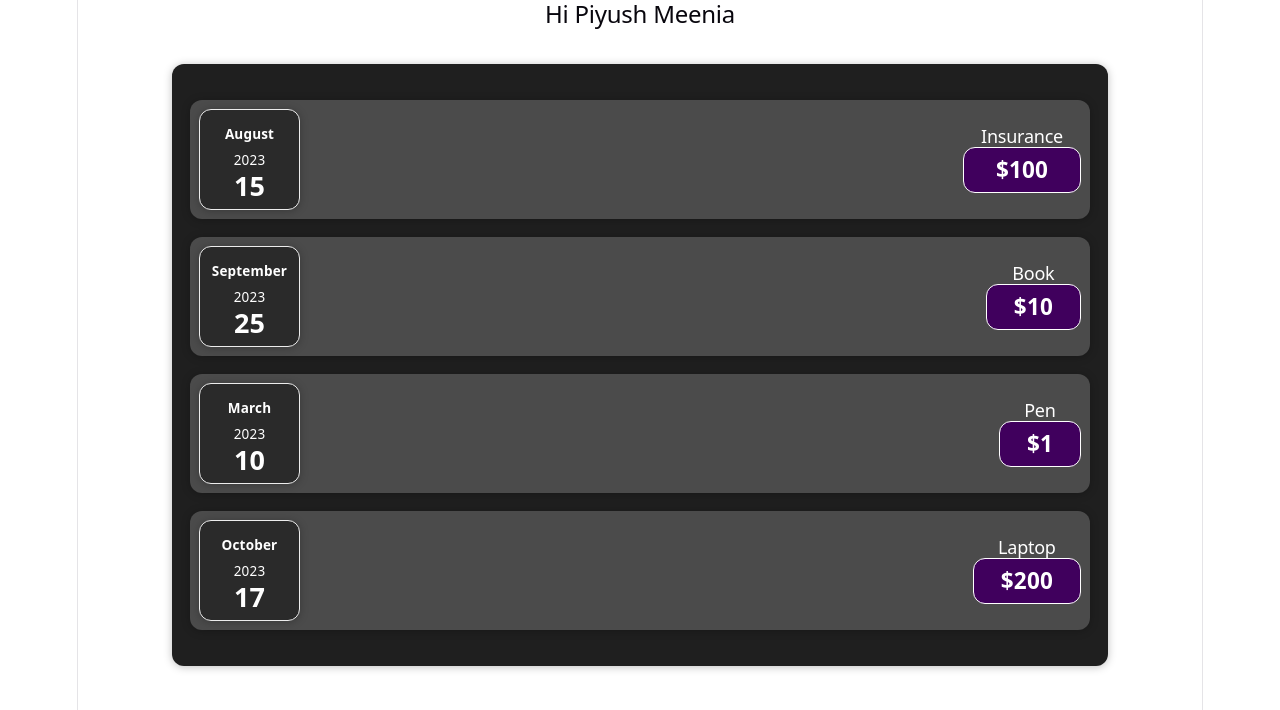
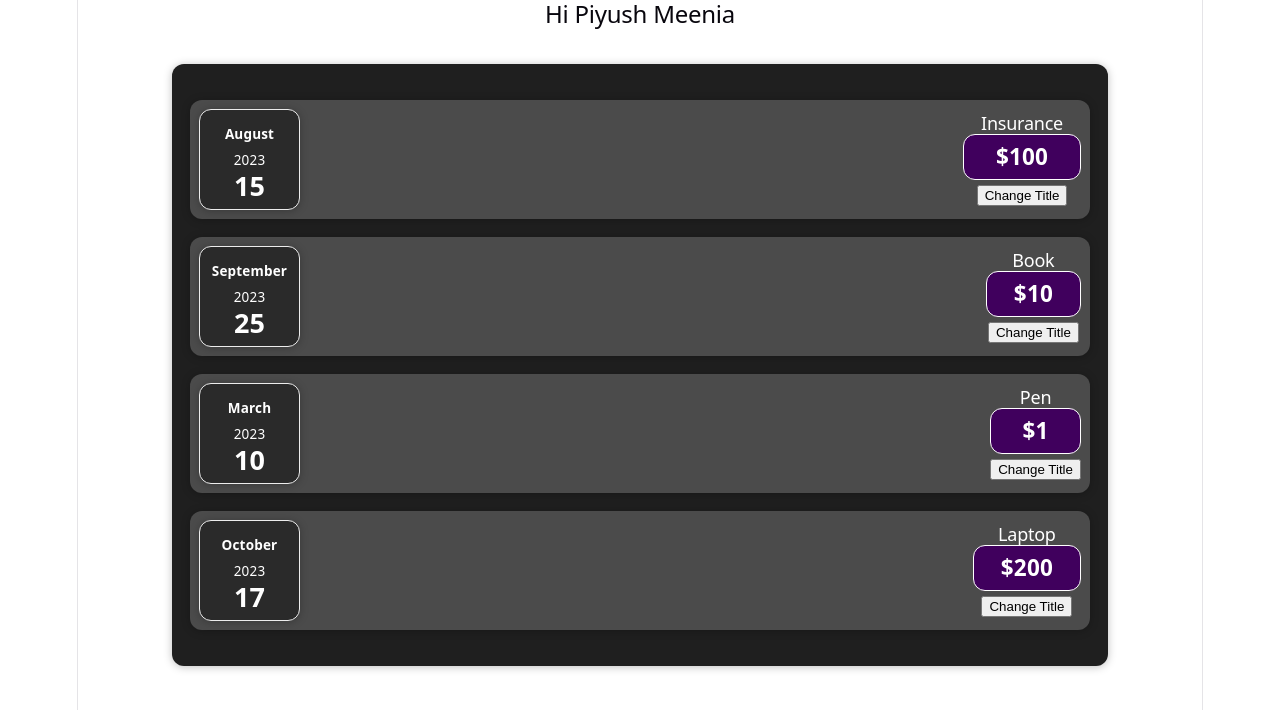
Before and after one commit to piyush-123-123/expense-tracker-react, a React (Vite) app: page / in a window 1280 px wide. Shown: the top 710 px of the page. Built offline with nearby package versions, Linux system fonts and the light colour scheme.

Commit message:
Implemented useState in Expense Item

```diff
--- a/src/components/ExpenseItem.jsx
+++ b/src/components/ExpenseItem.jsx
@@ -2,13 +2,20 @@
 import "./ExpenseItem.css";
 import ExpenseDate from "./ExpenseDate";
 import Card from "./Card";
+import { useState } from "react";
 function ExpenseItem(props) {
+const[title,setTitle]=useState(props.title);
+ function  buttonClickHandler() {
+  setTitle("New Title");
+  }
+
   return (
     <Card className="expense-item">
       <ExpenseDate date={props.date} />
       <div className="expense-item__descriptio">
-        <h2>{props.title}</h2>
+        <h2>{title}</h2>
         <div className="expense-item__price">${props.price}</div>
+        <button onClick={buttonClickHandler}>Change Title</button>
       </div>
     </Card>
   )
```
